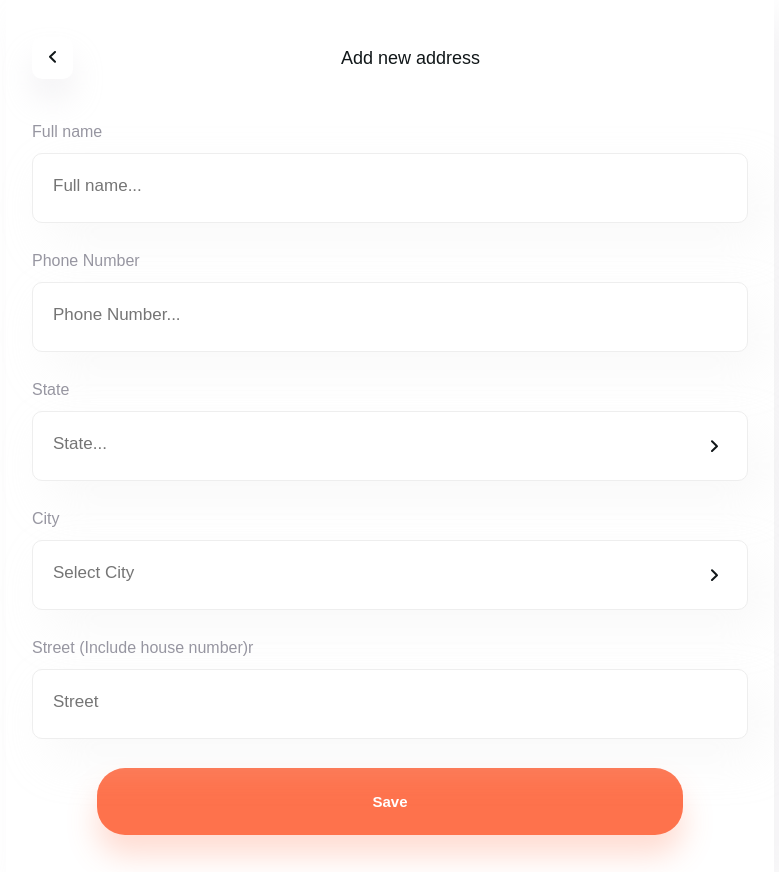
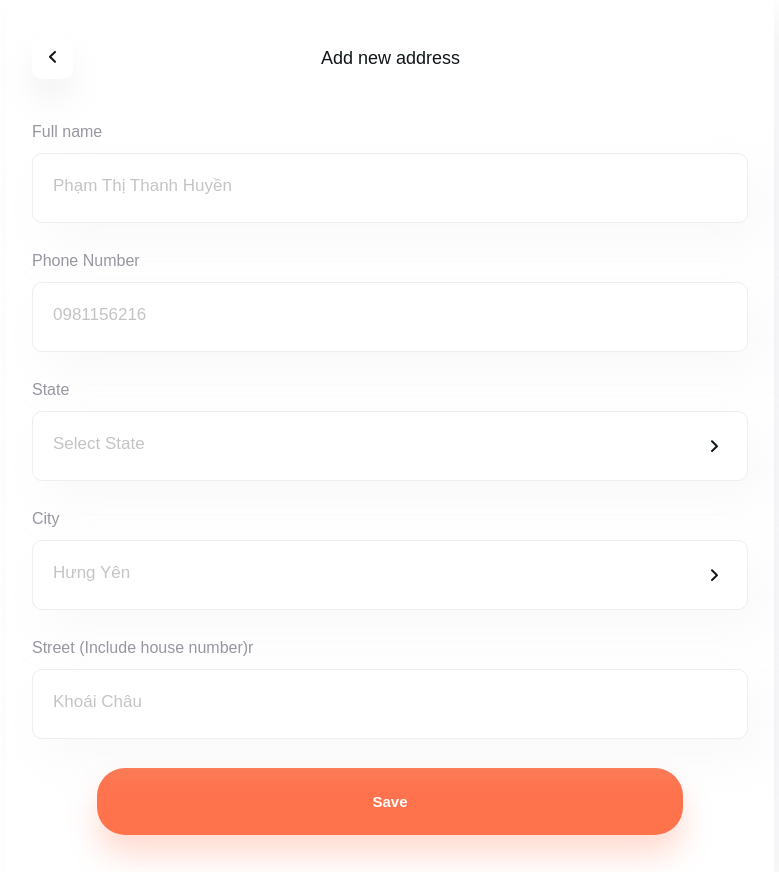
Before and after one commit to huyen-ptt/web-food, a Vue app: page /address in a window 1280 px wide. Shown: the whole page, without its empty margins (250-1029 px from the left). Built offline with nearby package versions, Linux system fonts and the light colour scheme.

Commit message:
create component HeaderPage and uopdate giao dien home

```diff
--- a/package.json
+++ b/package.json
@@ -17,7 +17,8 @@
     "sass-loader": "^13.3.2",
     "vue": "^3.3.4",
     "vue-route": "^1.5.1",
-    "vue-router": "^4.2.4"
+    "vue-router": "^4.2.4",
+    "vuex": "^4.1.0"
   },
   "devDependencies": {
     "@vitejs/plugin-vue": "^4.2.3",
--- a/src/App.vue
+++ b/src/App.vue
@@ -1,5 +1,5 @@
 <template>
-  <div style="display: flex; justify-content: center; max-width: 768px; margin: 0 auto">
+  <div style="display: flex; justify-content: center; max-width: 768px; margin: 0 auto;">
     <router-view/>
   </div>
 </template>
--- /dev/null
+++ b/src/components/HeaderPage.vue
@@ -0,0 +1,49 @@
+<template>
+  <div class="title">
+    <div @click="nextPage" class="arrow">
+      <svg xmlns="http://www.w3.org/2000/svg" width="7" height="12" viewBox="0 0 7 12" fill="none">
+        <path d="M6 1L1 5.68393L6 10.6839" stroke="#111719" stroke-width="2" stroke-linecap="round"
+              stroke-linejoin="round"/>
+      </svg>
+    </div>
+    <div class="title-big">{{ title }}</div>
+    <div class="trong"></div>
+  </div>
+</template>
+
+<script>
+export default {
+  props: {
+    title: String
+  },
+  methods: {
+    nextPage() {
+      window.history.go(-1)
+    },
+  }
+};
+</script>
+<style scoped lang="scss">
+.title {
+  display: flex;
+  align-items: center;
+  justify-content: space-between;
+  padding-bottom: 39px;
+
+  .arrow {
+    padding: 12px 17px;
+    border-radius: 10px;
+    box-shadow: 0px 20px 30px 0px rgba(211, 209, 216, 0.25);
+
+  }
+  .trong{
+    width: 40px;
+  }
+  .title-big {
+    color: #111719;
+    text-align: center;
+    font-size: 18px;
+    font-weight: 400;
+  }
+}
+</style>
--- a/src/main.js
+++ b/src/main.js
@@ -5,8 +5,11 @@ import router from './routers'
 import ElementPlus from 'element-plus'
 import 'element-plus/dist/index.css'
 import vClickOutside from 'click-outside-vue3'
+// import store from './store';
+
 
 const app = createApp(App);
+// app.use(store);
 app.use(ElementPlus)
 app.use(router);
 app.use(vClickOutside)
--- a/src/pages/food/AddressPage.vue
+++ b/src/pages/food/AddressPage.vue
@@ -1,26 +1,31 @@
 <template>
   <div class="container">
-    <div class="title">
-      <div @click="nextPage" class="arrow">
-        <svg xmlns="http://www.w3.org/2000/svg" width="7" height="12" viewBox="0 0 7 12" fill="none">
-          <path d="M6 1L1 5.68393L6 10.6839" stroke="#111719" stroke-width="2" stroke-linecap="round" stroke-linejoin="round"/>
-        </svg>
-      </div>
-      <div class="title-big">Add new address</div>
-      <div></div>
-    </div>
+    <HeaderPage :title="title"/>
     <div>
       <div class="input-login">
         <label class="title" for="name">Full name</label>
-        <input id="name" class="input" type="text" placeholder="Full name...">
+        <input v-model="fullName"
+               id="name"
+               class="input"
+               type="text"
+               placeholder="Full name...">
       </div>
       <div class="input-login">
-        <label class="title" for="phone">Phone Number</label>
-        <input id="phone" class="input" type="number" placeholder="Phone Number...">
+        <label class="title"
+               for="phone">Phone Number</label>
+        <input v-model="phoneNumber"
+               id="phone"
+               class="input"
+               type="number"
+               placeholder="Phone Number...">
       </div>
       <div class="input-login">
         <label class="title" for="password">State</label>
-        <input id="password" class="input" type="text" placeholder="State...">
+        <input v-model="state"
+               id="password"
+               class="input"
+               type="text"
+               placeholder="State...">
         <svg class="fa-eye" xmlns="http://www.w3.org/2000/svg" width="7" height="12" viewBox="0 0 7 12" fill="none">
           <path d="M1 11L6 6.31607L0.999999 1.31607" stroke="#111719" stroke-width="2" stroke-linecap="round"
                 stroke-linejoin="round"/>
@@ -28,7 +33,11 @@
       </div>
       <div class="input-login">
         <label class="title" for="password">City</label>
-        <input id="password" class="input" type="text" placeholder="Select City">
+        <input v-model="city"
+               id="password"
+               class="input"
+               type="text"
+               placeholder="Select City">
         <svg class="fa-eye" xmlns="http://www.w3.org/2000/svg" width="7" height="12" viewBox="0 0 7 12" fill="none">
           <path d="M1 11L6 6.31607L0.999999 1.31607" stroke="#111719" stroke-width="2" stroke-linecap="round"
                 stroke-linejoin="round"/>
@@ -36,10 +45,14 @@
       </div>
       <div class="input-login">
         <label class="title" for="phone">Street (Include house number)r</label>
-        <input id="phone" class="input" type="text" placeholder="Street">
+        <input v-model="street"
+               id="phone"
+               class="input"
+               type="text"
+               placeholder="Street">
       </div>
     </div>
-    <router-link to="/homescreen">
+    <router-link to="/profile">
       <div class="btn-save-wrapper">
         <button class="btn-save">Save</button>
       </div>
@@ -48,9 +61,20 @@
   </div>
 </template>
 <script>
+import HeaderPage from "@/components/HeaderPage.vue";
+import { mapState, mapMutations } from 'vuex';
+
 export default {
+  components: {HeaderPage},
   data() {
     return {
+      fullName: 'Phạm Thị Thanh Huyền',
+      phoneNumber: '0981156216',
+      state: 'Select State',
+      city: 'Hưng Yên ',
+      street: 'Khoái Châu',
+
+      title: 'Add new address',
       commentList: [
         {
           id: 1,
@@ -79,12 +103,13 @@ export default {
       ]
     }
   },
-  methods:{
-    nextPage(){
+  methods: {
+    nextPage() {
       window.history.go(-1)
     }
 
-  }
+  },
+
 
 }
 </script>
@@ -94,7 +119,8 @@ export default {
   height: 100%;
   padding: 37px 26px;
   box-shadow: 18px 18px 36px 0px rgba(211, 209, 216, 0.25);
-  .arrow{
+
+  .arrow {
     padding: 12px 17px;
     border-radius: 10px;
     box-shadow: 0px 20px 30px 0px rgba(211, 209, 216, 0.25);
--- a/src/pages/food/CartPage.vue
+++ b/src/pages/food/CartPage.vue
@@ -1,16 +1,7 @@
 <template>
   <div class="cart">
     <div class="header-cart">
-      <div class="title">
-        <div @click="nextPage" class="arrow">
-          <svg xmlns="http://www.w3.org/2000/svg" width="7" height="12" viewBox="0 0 7 12" fill="none">
-            <path d="M6 1L1 5.68393L6 10.6839" stroke="#111719" stroke-width="2" stroke-linecap="round"
-                  stroke-linejoin="round"/>
-          </svg>
-        </div>
-        <div class="title-big">Cart</div>
-        <div></div>
-      </div>
+      <HeaderPage :title="title"/>
       <OrderList/>
       <div class="note">
         <input type="text" class="input-note" placeholder="Promo Code"/>
@@ -28,14 +19,17 @@
 <script>
 import OrderList from "@/components/Cart/OrderList.vue";
 import PayPage from "@/components/Cart/PayPage.vue";
+import HeaderPage from "@/components/HeaderPage.vue";
 
 export default {
   components: {
+    HeaderPage,
     PayPage,
     OrderList
   },
   data() {
     return {
+      title: 'Cart',
       change_quality: '',
     }
   },
@@ -71,26 +65,6 @@ export default {
   .header-cart {
     padding-bottom: 110px;
 
-    .title {
-      display: flex;
-      align-items: center;
-      justify-content: space-between;
-      padding-bottom: 39px;
-
-      .arrow {
-        padding: 12px 17px;
-        border-radius: 10px;
-        box-shadow: 0px 20px 30px 0px rgba(211, 209, 216, 0.25);
-
-      }
-
-      .title-big {
-        color: #111719;
-        text-align: center;
-        font-size: 18px;
-        font-weight: 400;
-      }
-    }
 
 
 
--- a/src/pages/food/ProfilePage.vue
+++ b/src/pages/food/ProfilePage.vue
@@ -2,7 +2,8 @@
   <div class="profile">
     <div @click="nextPage" class="next">
       <svg xmlns="http://www.w3.org/2000/svg" width="7" height="12" viewBox="0 0 7 12" fill="none">
-        <path d="M6 1L1 5.68393L6 10.6839" stroke="#111719" stroke-width="2" stroke-linecap="round" stroke-linejoin="round"/>
+        <path d="M6 1L1 5.68393L6 10.6839" stroke="#111719" stroke-width="2" stroke-linecap="round"
+              stroke-linejoin="round"/>
       </svg>
     </div>
     <div class="photo-representative">
@@ -40,15 +41,26 @@
     <div class="bao-input">
       <div class="input-login">
         <label class="title" for="email">Full name</label>
-        <input id="email" class="input" type="text" placeholder="Full name...">
+        <input v-model="name"
+               id="email"
+               class="input"
+               type="text"
+               placeholder="Full name...">
       </div>
       <div class="input-login">
         <label class="title" for="password">E-mail</label>
-        <input id="password" class="input" type="email" placeholder="E-mail...">
+        <input id="password"
+               v-model="email"
+               class="input"
+               type="email" placeholder="E-mail...">
       </div>
       <div class="input-login">
         <label class="title" for="phone">Phone Number</label>
-        <input id="phone" class="input" type="number" placeholder="Phone Number...">
+        <input v-model="phone"
+               id="phone"
+               class="input"
+               type="number"
+               placeholder="Phone Number...">
       </div>
     </div>
 
@@ -56,14 +68,17 @@
 </template>
 <script>
 export default {
-  data(){
-    return{
+  data() {
+    return {
+      email: 'phamthanhhuyen19124@gmail.com',
+      phone: '0981156216',
+      name: 'Thanh Huyen',
       img: '/imgs/avt.png'
     }
   },
 
-  methods:{
-    nextPage(){
+  methods: {
+    nextPage() {
       window.history.go(-1)
     }
 
@@ -135,8 +150,10 @@ export default {
       justify-content: center;
     }
   }
-   .bao-input{
-     padding-bottom: 147px;
+
+  .bao-input {
+    margin-bottom: 147px;
+
     .input-login {
       display: flex;
       flex-direction: column;
@@ -162,7 +179,7 @@ export default {
         background: #FFF;
         box-shadow: 15px 20px 45px 0px rgba(233, 233, 233, 0.25);
         padding: 22px 98px 26px 20px;
-         color: var(--c-4-c-4-c-4, #C4C4C4);
+        color:#111719;
         font-size: 17px;
         font-weight: 400;
       }
--- a/src/pages/food/ReviewPage.vue
+++ b/src/pages/food/ReviewPage.vue
@@ -1,14 +1,6 @@
 <template>
   <div class="container">
-    <div class="title">
-      <div @click="nextPage" class="arrow">
-        <svg xmlns="http://www.w3.org/2000/svg" width="7" height="12" viewBox="0 0 7 12" fill="none">
-          <path d="M6 1L1 5.68393L6 10.6839" stroke="#111719" stroke-width="2" stroke-linecap="round" stroke-linejoin="round"/>
-        </svg>
-      </div>
-      <div class="title-big">Add new address</div>
-      <div></div>
-    </div>
+    <HeaderPage :title="title"/>
     <div class="search">
       <input @keyup.enter="addComment"
           class="input"
@@ -45,10 +37,14 @@
   </div>
 </template>
 <script>
+import HeaderPage from "@/components/HeaderPage.vue";
+
 export default {
+  components: {HeaderPage},
   data() {
     return {
       comment: '',
+      title: 'Reviews',
       commentList: [
         {
           id: 1,
```
Also changed, not shown: src/components/home/PopularCart.vue (+7 -7 lines), src/store.js (added, +20 -0 lines), 1 other file (tests, documents, lock files or other folders). Lines whose indentation alone changed are shown as unchanged.
